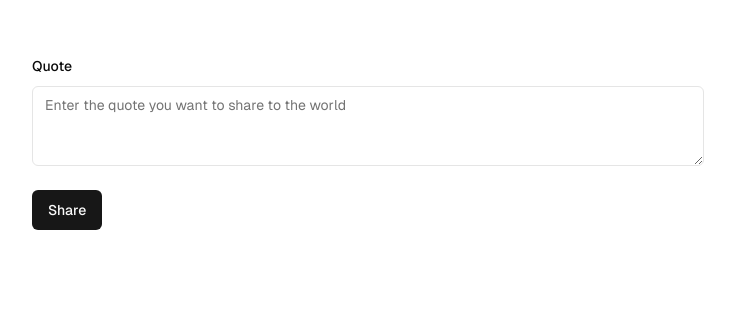
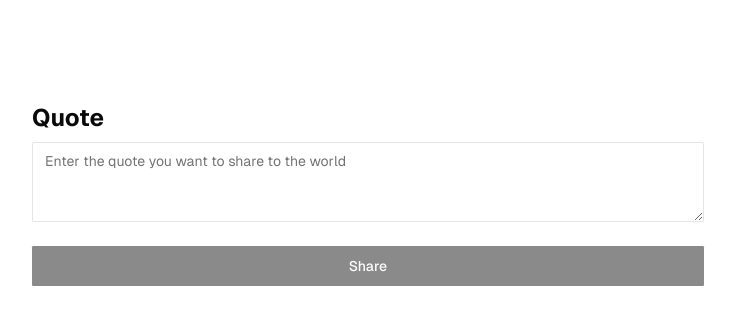
Before and after one commit to guimox/gnose-web, a Next.js app: page / in a window 1280 px wide. Shown: the part 218-542 px from the top of the page, without its empty margins (272-1007 px from the left). Built offline with nearby package versions, Linux system fonts and the light colour scheme.

Commit message:
feat: first layout adjust for the quotes

```diff
--- a/src/app/globals.css
+++ b/src/app/globals.css
@@ -38,7 +38,7 @@ body {
     --chart-3: 197 37% 24%;
     --chart-4: 43 74% 66%;
     --chart-5: 27 87% 67%;
-    --radius: 0.5rem;
+    --radius: 0.2rem;
   }
   .dark {
     --background: 0 0% 3.9%;
--- a/src/app/layout.tsx
+++ b/src/app/layout.tsx
@@ -16,8 +16,8 @@ const geistMono = localFont({
 });
 
 export const metadata: Metadata = {
-  title: "Create Next App",
-  description: "Generated by create next app",
+  title: "Gnos - Share knowledge",
+  description: "Share your quotes to the world",
 };
 
 export default function RootLayout({
--- a/src/app/page.tsx
+++ b/src/app/page.tsx
@@ -3,7 +3,7 @@ import { FormQuote } from "@/components/client/form-quote";
 export default function Home() {
   return (
     <div className="grid grid-rows-[20px_1fr_20px] items-center justify-items-center min-h-screen pb-20 gap-16 font-[family-name:var(--font-geist-sans)]">
-      <main className="flex flex-col gap-8 row-start-2 items-center sm:items-start w-full">
+      <main className="flex flex-col max-h-20 gap-8 row-start-2 items-center sm:items-start w-full">
         <FormQuote />
       </main>{" "}
     </div>
--- a/src/components/client/form-quote.tsx
+++ b/src/components/client/form-quote.tsx
@@ -51,9 +51,10 @@ export function FormQuote() {
           name="quote"
           render={({ field }) => (
             <FormItem>
-              <FormLabel>Quote</FormLabel>
+              <FormLabel className="text-2xl font-bold">Quote</FormLabel>
               <FormControl>
                 <Textarea
+                  className="resize-y max-h-64"
                   placeholder="Enter the quote you want to share to the world"
                   {...field}
                 />
@@ -62,7 +63,13 @@ export function FormQuote() {
             </FormItem>
           )}
         />
-        <Button type="submit">Share</Button>
+        <Button
+          type="submit"
+          className="w-full"
+          disabled={!form.formState.isValid}
+        >
+          Share
+        </Button>
       </form>
     </Form>
   );
```
